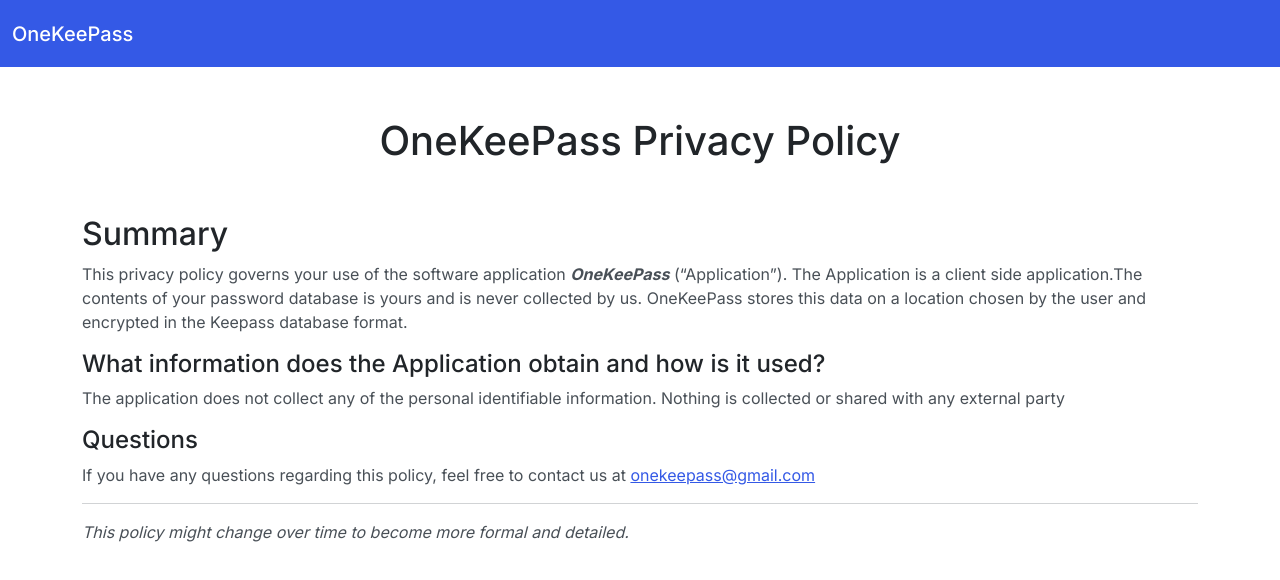
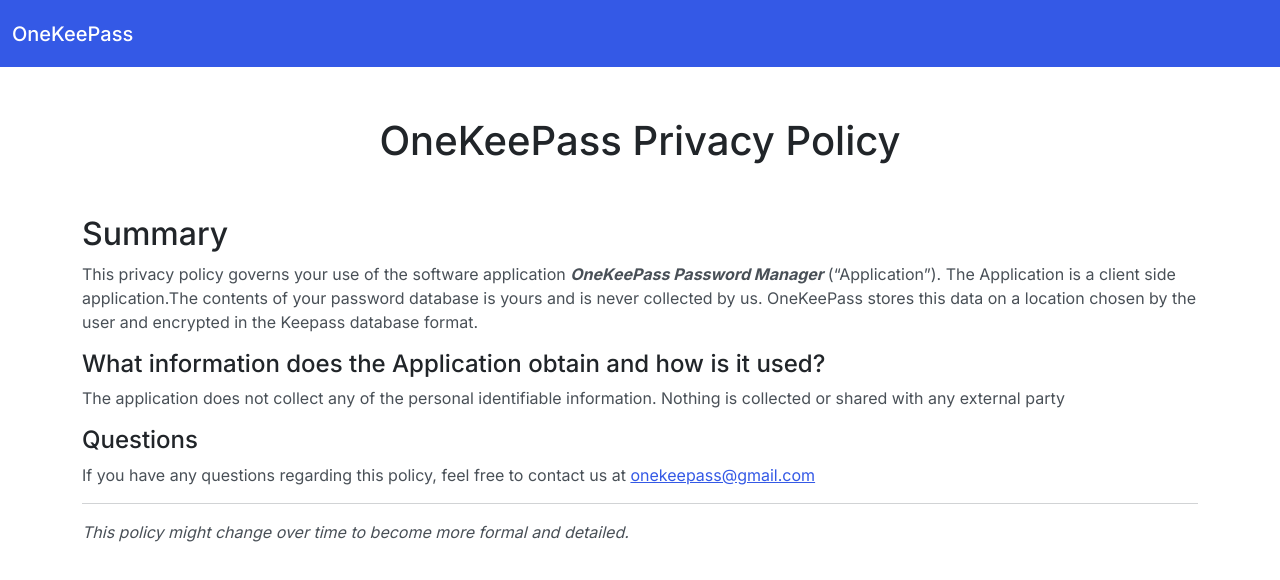
Before and after one commit to OneKeePass/onekeepass.github.io, a plain HTML site: page privacy/index.html in a window 1280 px wide. Drawn offline with nearby package versions, Linux system fonts and the light colour scheme.

Commit message:
Added password manager to the application name in privacy

```diff
--- a/privacy/index.html
+++ b/privacy/index.html
@@ -24,7 +24,7 @@
 
 <h1 style="text-align: center; margin-bottom: 50px;"> OneKeePass Privacy Policy </h1>
 <div> <h2 id="summary">Summary</h2>
-<p>This privacy policy governs your use of the software application <em><strong>OneKeePass</strong></em> (“Application”). The Application is a client side application.The contents of your password database is yours and is never collected by us. OneKeePass stores this data on a location chosen by the user and encrypted in the Keepass database format.</p>
+<p>This privacy policy governs your use of the software application <em><strong>OneKeePass Password Manager</strong></em> (“Application”). The Application is a client side application.The contents of your password database is yours and is never collected by us. OneKeePass stores this data on a location chosen by the user and encrypted in the Keepass database format.</p>
 <h4 id="what-information-does-the-application-obtain-and-how-is-it-used">What information does the Application obtain and how is it used?</h4>
 <p>The application does not collect any of the personal identifiable information. Nothing is collected or shared with any external party</p>
 <h4 id="questions">Questions</h4>
```
